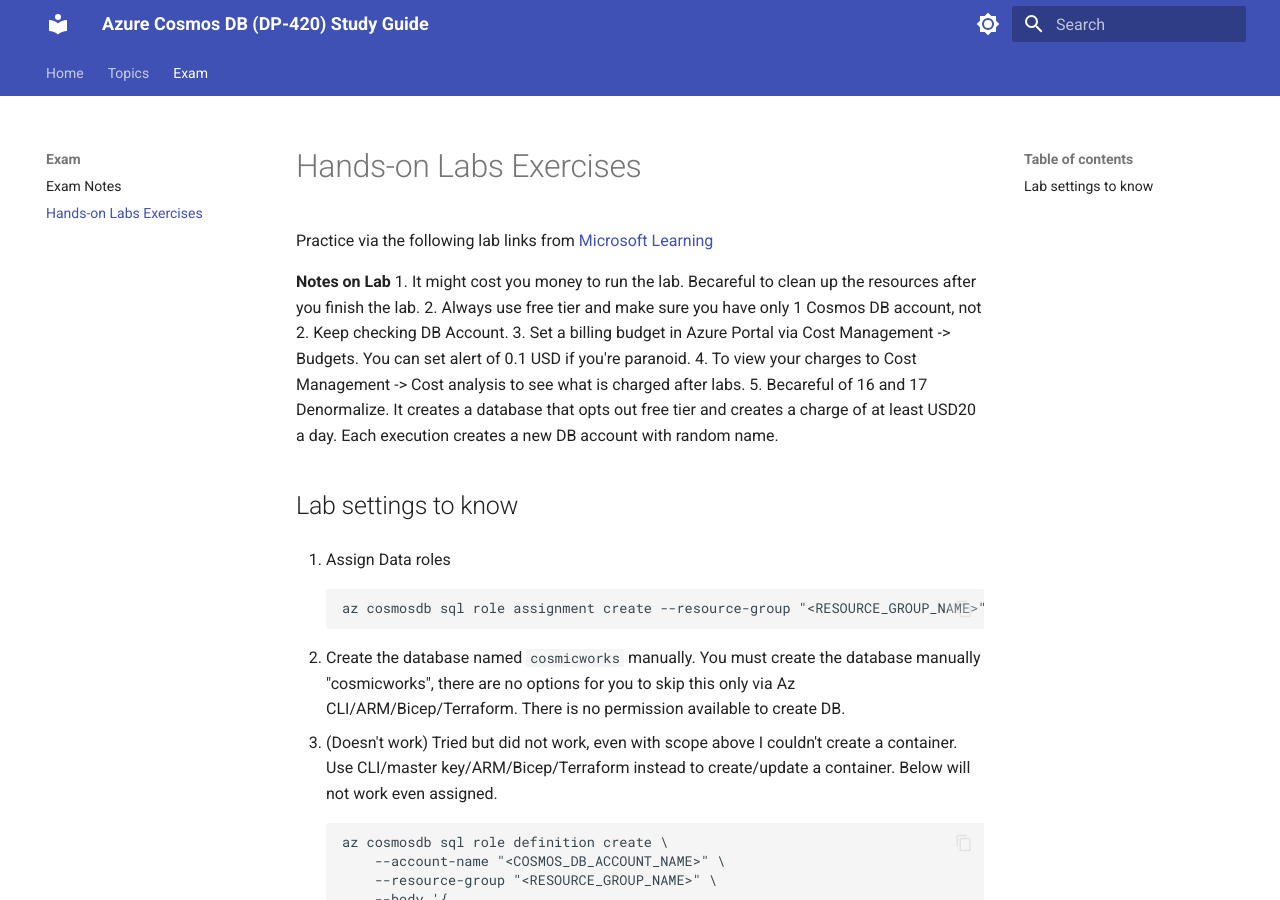
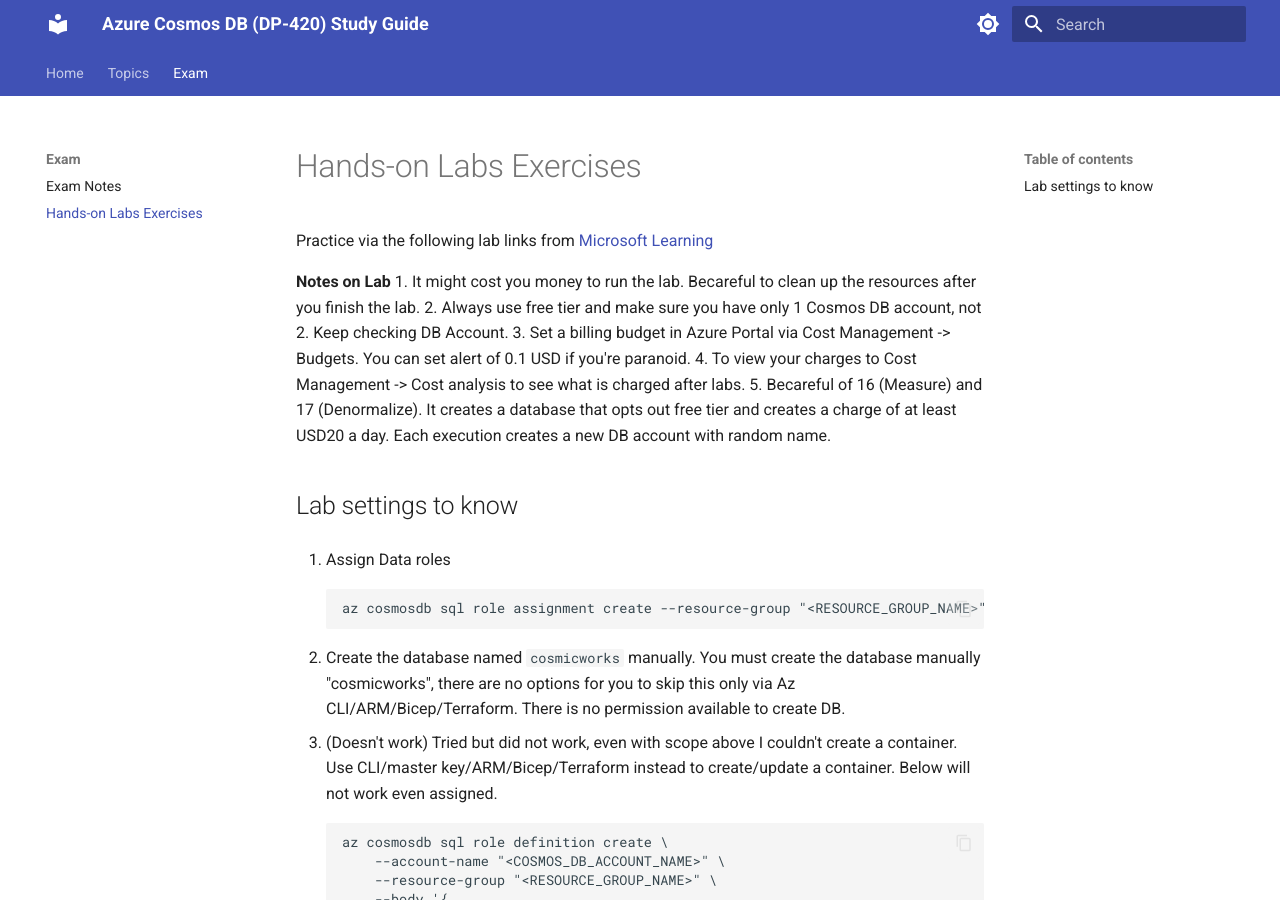
Before and after one commit to yoonghan/Azure-Cosmos-DB-DP-420, an MkDocs documentation site: the page built from docs/1. Exam_Preparation/Lab_Exercises.md, in a window 1280 px wide and 900 px high. Built offline with MkDocs 1.6.1 and Material for MkDocs 9.7.7, drawn with Linux system fonts in a browser that asks for light colours.

Commit message:
Update lab exercise.

```diff
--- a/docs/1. Exam_Preparation/Lab_Exercises.md
+++ b/docs/1. Exam_Preparation/Lab_Exercises.md
@@ -6,7 +6,7 @@
   2. Always use free tier and make sure you have only 1 Cosmos DB account, not 2. Keep checking DB Account.
   3. Set a billing budget in Azure Portal via Cost Management -> Budgets. You can set alert of 0.1 USD if you're paranoid.
   4. To view your charges to Cost Management -> Cost analysis to see what is charged after labs.
-  5. Becareful of 16 and 17 Denormalize. It creates a database that opts out free tier and creates a charge of at least USD20 a day. Each execution creates a new DB account with random name.
+  5. Becareful of 16 (Measure) and 17 (Denormalize). It creates a database that opts out free tier and creates a charge of at least USD20 a day. Each execution creates a new DB account with random name.
 
 
 ## Lab settings to know
```
